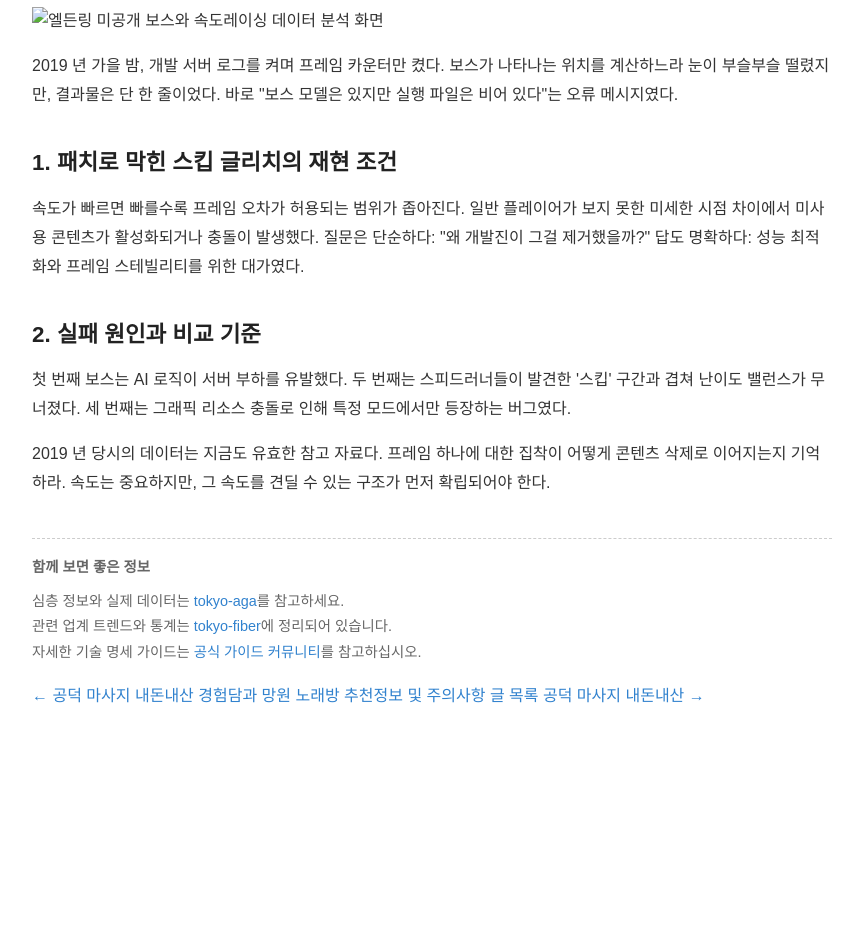
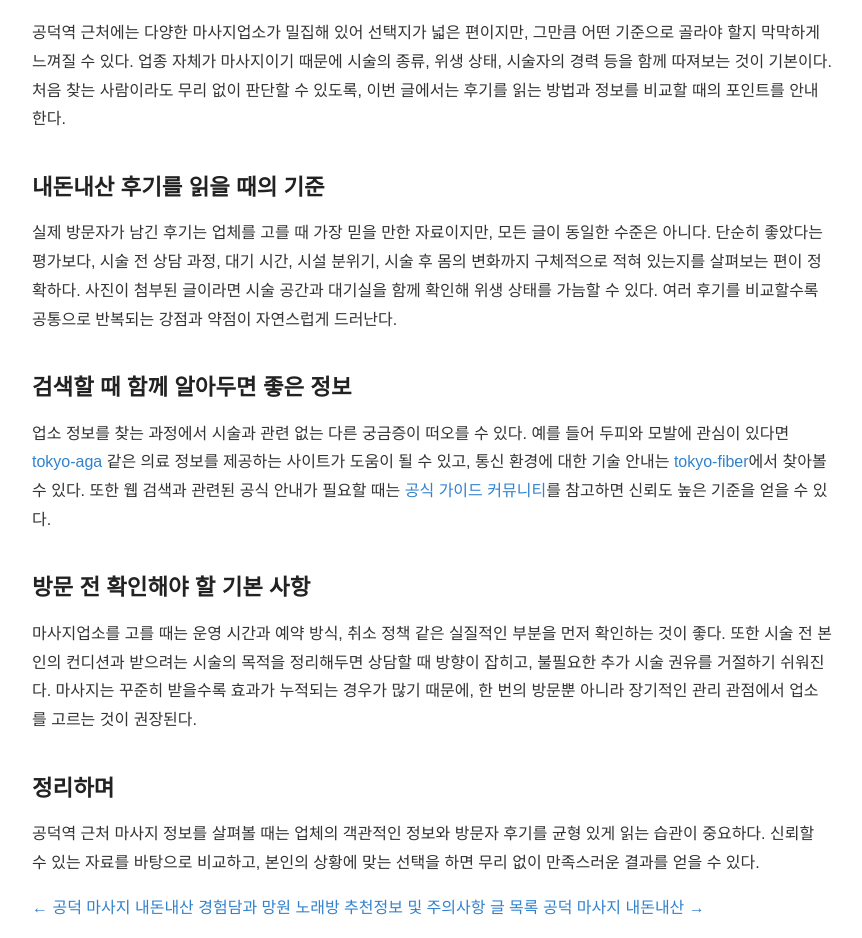
Before and after one commit to cosmos0111-cmyk/bp-t3b08-gd-massage-real, a plain HTML site: page posts/interview-001-ir45y6.html in a window 1280 px wide. Shown: the part 214-1152 px from the top of the page, without its empty margins (208-1070 px from the left). Before the commit the page ends 965 px from the top, so only its background shows below. Drawn offline with Linux system fonts and the light colour scheme.

Commit message:
deploy: garbage-free snapshot 2026-08-30T10:47:14.319Z

```diff
--- a/posts/interview-001-ir45y6.html
+++ b/posts/interview-001-ir45y6.html
@@ -3,8 +3,8 @@
 <head>
  <meta charset="UTF-8">
  <meta name="viewport" content="width=device-width, initial-scale=1.0">
- <title>프레임 하나 차이로 쓰러진 보스, 내돈내산으로 본 미사용 콘텐츠의 대가</title>
-<meta name="description" content="2019 년 가을 밤, 개발 서버 로그를 켜며 프레임 카운터만 켰다. 보스가 나타나는 위치를 계산하느라 눈이 부슬부슬 떨렸지만, 결과물은 단 한 줄이었다. 바로 &quot;보스 모델은 있지만 실행 파일은 비어 있다&quot;는 오류 메시지였다.">
+ <title>공덕 마사지샵 선택 기준과 내돈내산 후기 활용법 안내</title>
+<meta name="description" content="공덕역 근처에는 다양한 마사지업소가 밀집해 있어 선택지가 넓은 편이지만, 그만큼 어떤 기준으로 골라야 할지 막막하게 느껴질 수 있다. 업종 자체가 마사지이기 때문에 시술의 종류, 위생 상태, 시술자의 경력 등을 함께 따져보는 것이 기본이다.">
  <link rel="canonical" href="https://gongdeok-body-review.namanavi.com/posts/interview-001-ir45y6.html">
  <style>
  body { font-family: sans-serif; line-height: 1.8; max-width: 800px; margin: 40px auto; padding: 0 20px; color: #333; }
@@ -16,8 +16,8 @@
  a:hover { text-decoration: underline; }
  </style>
   <meta property="og:url" content="https://gongdeok-body-review.namanavi.com/posts/interview-001-ir45y6.html">
-  <meta property="og:title" content="프레임 하나 차이로 쓰러진 보스, 내돈내산으로 본 미사용 콘텐츠의 대가">
-  <meta property="og:description" content="2019 년 가을 밤, 개발 서버 로그를 켜며 프레임 카운터만 켰다. 보스가 나타나는 위치를 계산하느라 눈이 부슬부슬 떨렸지만, 결과물은 단 한 줄이었다. 바로 &quot;보스 모델은 있지만 실행 파일은 비어 있다&quot;는 오류 메시지였다.">
+  <meta property="og:title" content="공덕 마사지샵 선택 기준과 내돈내산 후기 활용법 안내">
+  <meta property="og:description" content="공덕역 근처에는 다양한 마사지업소가 밀집해 있어 선택지가 넓은 편이지만, 그만큼 어떤 기준으로 골라야 할지 막막하게 느껴질 수 있다. 업종 자체가 마사지이기 때문에 시술의 종류, 위생 상태, 시술자의 경력 등을 함께 따져보는 것이 기본이다.">
   <meta property="og:type" content="website">
   <meta name="twitter:card" content="summary">
 </head>
@@ -26,27 +26,16 @@
  <a href="./index.html">← 목록으로 돌아가기</a>
  </header>
  <main>
- <h1>프레임 하나 차이로 쓰러진 보스, 내돈내산으로 본 미사용 콘텐츠의 대가</h1>
- <article>
- <p><img src="./assets/bpaas_00114_.webp" alt="엘든링 미공개 보스와 속도레이싱 데이터 분석 화면" loading="lazy" width="1344" height="768"></p>
-<p>2019 년 가을 밤, 개발 서버 로그를 켜며 프레임 카운터만 켰다. 보스가 나타나는 위치를 계산하느라 눈이 부슬부슬 떨렸지만, 결과물은 단 한 줄이었다. 바로 "보스 모델은 있지만 실행 파일은 비어 있다"는 오류 메시지였다.</p>
-<h2>1. 패치로 막힌 스킵 글리치의 재현 조건</h2>
-<p>속도가 빠르면 빠를수록 프레임 오차가 허용되는 범위가 좁아진다. 일반 플레이어가 보지 못한 미세한 시점 차이에서 미사용 콘텐츠가 활성화되거나 충돌이 발생했다. 질문은 단순하다: "왜 개발진이 그걸 제거했을까?" 답도 명확하다: 성능 최적화와 프레임 스테빌리티를 위한 대가였다.</p>
-<h2>2. 실패 원인과 비교 기준</h2>
-<p>첫 번째 보스는 AI 로직이 서버 부하를 유발했다. 두 번째는 스피드러너들이 발견한 '스킵' 구간과 겹쳐 난이도 밸런스가 무너졌다. 세 번째는 그래픽 리소스 충돌로 인해 특정 모드에서만 등장하는 버그였다.</p>
 
-<p>2019 년 당시의 데이터는 지금도 유효한 참고 자료다. 프레임 하나에 대한 집착이 어떻게 콘텐츠 삭제로 이어지는지 기억하라. 속도는 중요하지만, 그 속도를 견딜 수 있는 구조가 먼저 확립되어야 한다.</p>
-
- <div class="juice-ref-9ep30l" style="margin-top:2.5rem;padding:1rem 0;border-top:1px dashed #ccc;font-size:0.9rem;color:#666;">
- <p style="font-weight:600;margin-bottom:0.5rem;">함께 보면 좋은 정보</p>
- <ul style="list-style:none;padding:0;margin:0;">
- <li>심층 정보와 실제 데이터는 <a href="https://aga-clinic.space/">tokyo-aga</a>를 참고하세요.</li>
- <li>관련 업계 트렌드와 통계는 <a href="https://hikari-fiber.store/">tokyo-fiber</a>에 정리되어 있습니다.</li>
- <li>자세한 기술 명세 가이드는 <a href="https://support.google.com/" rel="noopener noreferrer" target="_blank">공식 가이드 커뮤니티</a>를 참고하십시오.</li>
- </ul>
- </div>
- </article>
-     <nav class="post-pager" aria-label="글 이동">
+<h1>공덕 마사지샵 선택 기준과 내돈내산 후기 활용법 안내</h1>
+<article>
+<h2>공덕역 마사지, 어디서부터 살펴봐야 할까</h2><p>공덕역 근처에는 다양한 마사지업소가 밀집해 있어 선택지가 넓은 편이지만, 그만큼 어떤 기준으로 골라야 할지 막막하게 느껴질 수 있다. 업종 자체가 마사지이기 때문에 시술의 종류, 위생 상태, 시술자의 경력 등을 함께 따져보는 것이 기본이다. 처음 찾는 사람이라도 무리 없이 판단할 수 있도록, 이번 글에서는 후기를 읽는 방법과 정보를 비교할 때의 포인트를 안내한다.</p>
+<h2>내돈내산 후기를 읽을 때의 기준</h2><p>실제 방문자가 남긴 후기는 업체를 고를 때 가장 믿을 만한 자료이지만, 모든 글이 동일한 수준은 아니다. 단순히 좋았다는 평가보다, 시술 전 상담 과정, 대기 시간, 시설 분위기, 시술 후 몸의 변화까지 구체적으로 적혀 있는지를 살펴보는 편이 정확하다. 사진이 첨부된 글이라면 시술 공간과 대기실을 함께 확인해 위생 상태를 가늠할 수 있다. 여러 후기를 비교할수록 공통으로 반복되는 강점과 약점이 자연스럽게 드러난다.</p>
+<h2>검색할 때 함께 알아두면 좋은 정보</h2><p>업소 정보를 찾는 과정에서 시술과 관련 없는 다른 궁금증이 떠오를 수 있다. 예를 들어 두피와 모발에 관심이 있다면 <a href="https://aga-clinic.space/">tokyo-aga</a> 같은 의료 정보를 제공하는 사이트가 도움이 될 수 있고, 통신 환경에 대한 기술 안내는 <a href="https://hikari-fiber.store/">tokyo-fiber</a>에서 찾아볼 수 있다. 또한 웹 검색과 관련된 공식 안내가 필요할 때는 <a href="https://support.google.com/">공식 가이드 커뮤니티</a>를 참고하면 신뢰도 높은 기준을 얻을 수 있다.</p>
+<h2>방문 전 확인해야 할 기본 사항</h2><p>마사지업소를 고를 때는 운영 시간과 예약 방식, 취소 정책 같은 실질적인 부분을 먼저 확인하는 것이 좋다. 또한 시술 전 본인의 컨디션과 받으려는 시술의 목적을 정리해두면 상담할 때 방향이 잡히고, 불필요한 추가 시술 권유를 거절하기 쉬워진다. 마사지는 꾸준히 받을수록 효과가 누적되는 경우가 많기 때문에, 한 번의 방문뿐 아니라 장기적인 관리 관점에서 업소를 고르는 것이 권장된다.</p>
+<h2>정리하며</h2><p>공덕역 근처 마사지 정보를 살펴볼 때는 업체의 객관적인 정보와 방문자 후기를 균형 있게 읽는 습관이 중요하다. 신뢰할 수 있는 자료를 바탕으로 비교하고, 본인의 상황에 맞는 선택을 하면 무리 없이 만족스러운 결과를 얻을 수 있다.</p>
+</article>
+    <nav class="post-pager" aria-label="글 이동">
       <a class="post-pager__prev" href="../posts/gemini-coverage-20260722-0449.html">← 공덕 마사지 내돈내산 경험담과 망원 노래방 추천정보 및 주의사항</a>
       <a class="post-pager__index" href="../posts.html">글 목록</a>
       <a class="post-pager__next" href="../posts/juice-2.html">공덕 마사지 내돈내산 →</a>
```
Also changed, not shown: posts.html (+2 -1 lines), posts/gemini-coverage-20260722-0449.html (+1 -1 lines), posts/juice-2.html (+1 -1 lines).
